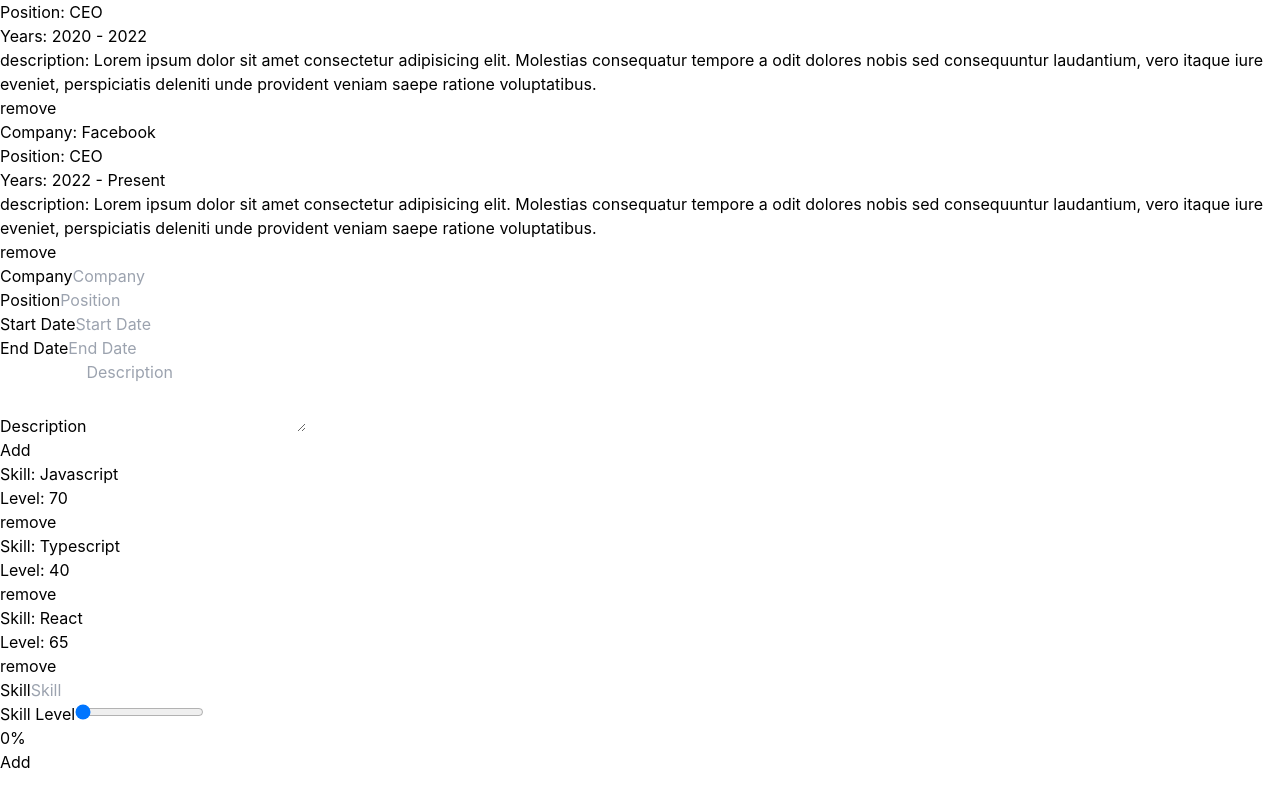
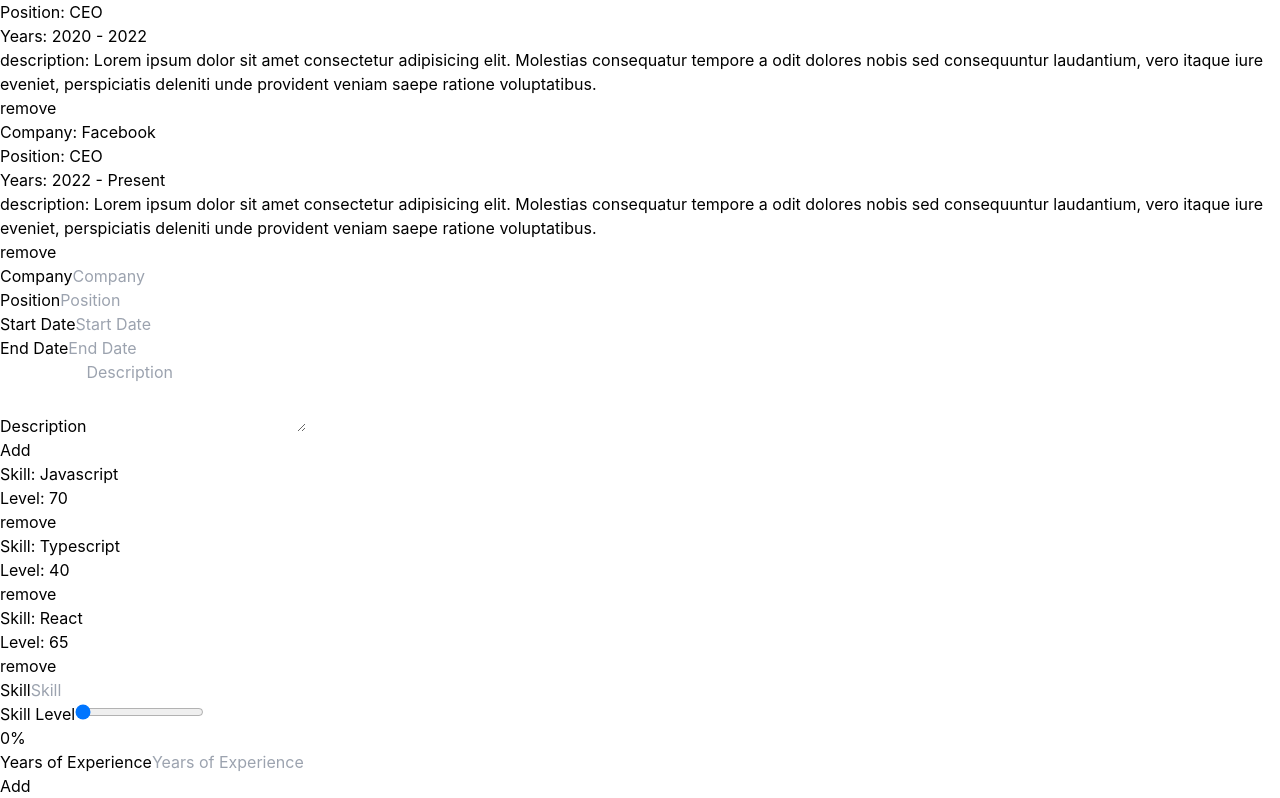
Before and after one commit to MohamedBechirMejri/cv-app-theodinproject, a React (Create React App) app: page / in a window 1280 px wide. Shown: the part 1020-1818 px from the top of the page. Before the commit the page ends 1794 px from the top, so only its background shows below. Built offline with nearby package versions, Linux system fonts and the light colour scheme.

Commit message:
skillyears input

```diff
--- a/src/Components/Edit/Edit.tsx
+++ b/src/Components/Edit/Edit.tsx
@@ -614,6 +614,17 @@ const Edit = ({
 
             <p>{skillLevel}%</p>
           </div>
+          <div className="">
+            <label htmlFor="skillYears">Years of Experience</label>
+            <input
+              type="number"
+              className=""
+              id="skillYears"
+              placeholder="Years of Experience"
+              value={skillYears}
+              onChange={e => setSkillYears(e.target.value)}
+            />
+          </div>
           <button className="" onClick={e => handleSkillSubmit(e)}>
             Add
           </button>
```
